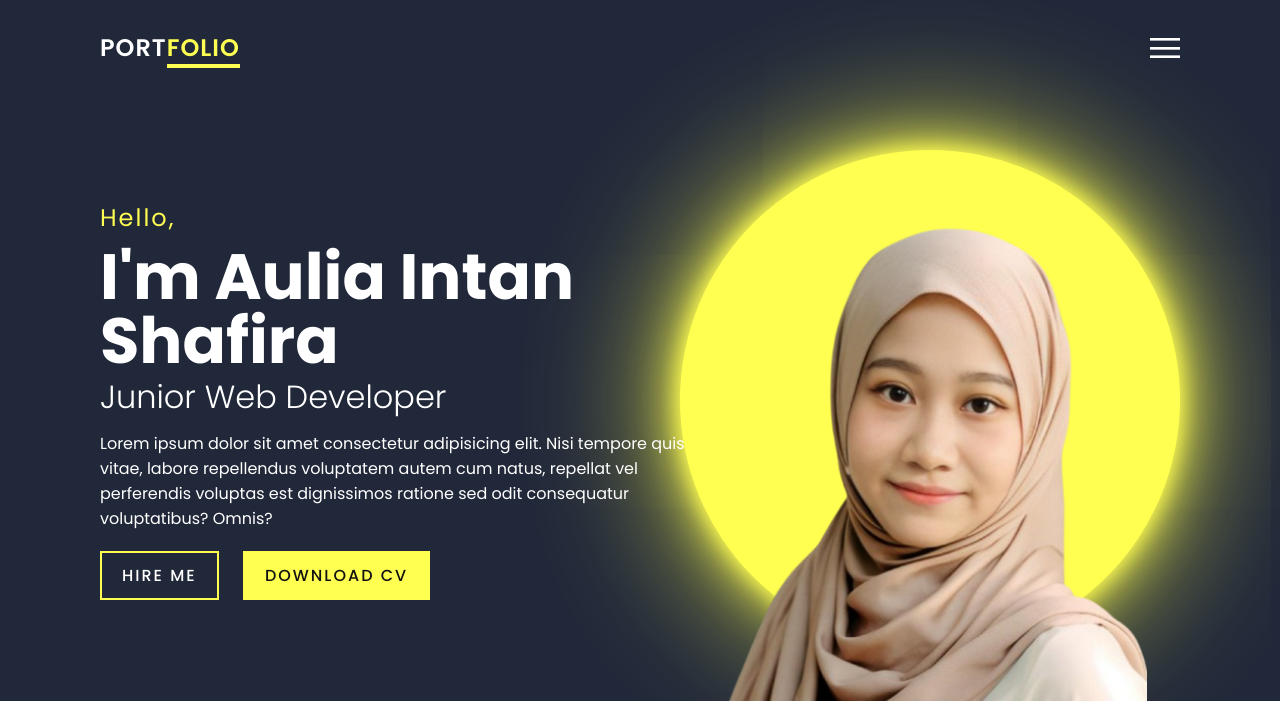
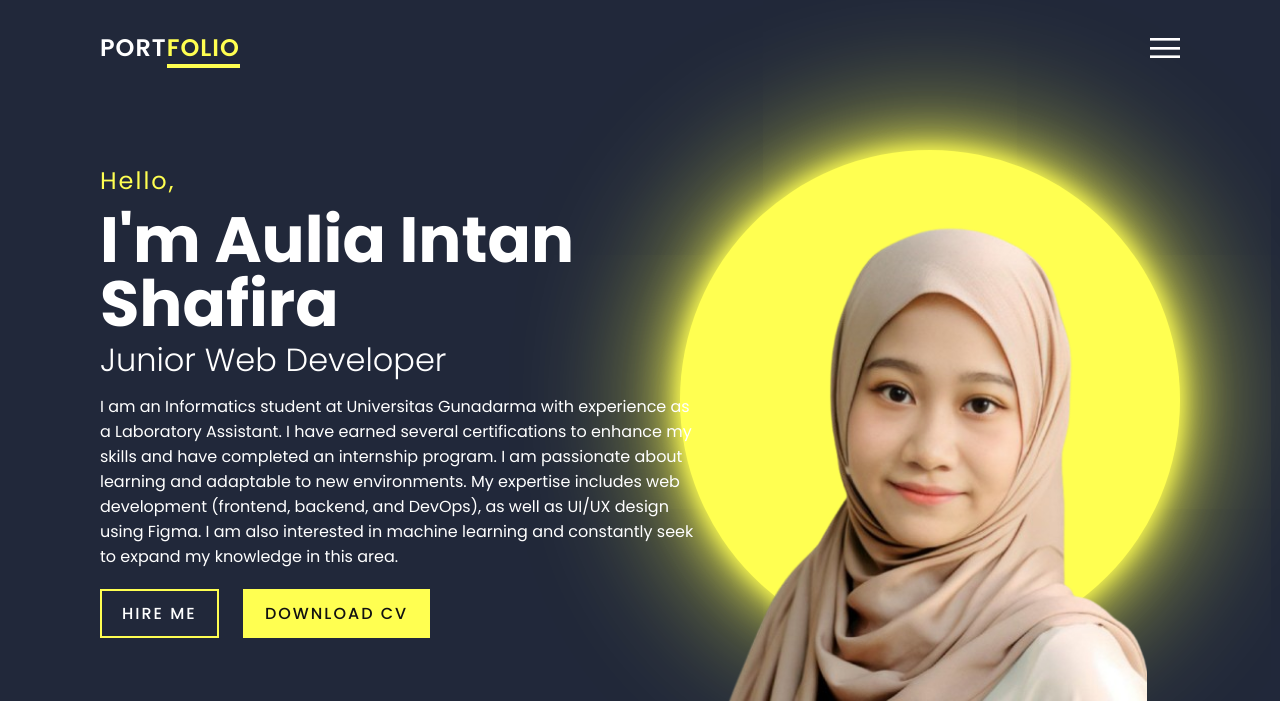
Before and after one commit to aulins/aulia-s-portfolio, a plain HTML site: page index.html in a window 1280 px wide. Shown: the top 701 px of the page. Drawn offline with Linux system fonts and the light colour scheme.

Commit message:
ganti deskripsi

```diff
--- a/index.html
+++ b/index.html
@@ -19,8 +19,9 @@
                     <h2>I'm <span>Aulia Intan Shafira</span></h2>
                     <h3>Junior Web Developer</h3>
                     <p>
-                        Lorem ipsum dolor sit amet consectetur adipisicing elit. Nisi tempore quis vitae, labore repellendus voluptatem autem cum natus, repellat vel perferendis voluptas est dignissimos ratione sed odit consequatur
-                        voluptatibus? Omnis?
+                        I am an Informatics student at Universitas Gunadarma with experience as a Laboratory Assistant. I have earned several certifications to enhance my skills and have completed an internship program. I am passionate
+                        about learning and adaptable to new environments. My expertise includes web development (frontend, backend, and DevOps), as well as UI/UX design using Figma. I am also interested in machine learning and constantly
+                        seek to expand my knowledge in this area.
                     </p>
                     <a href="#">Hire Me</a>
                     <a href="#">Download CV</a>
```
